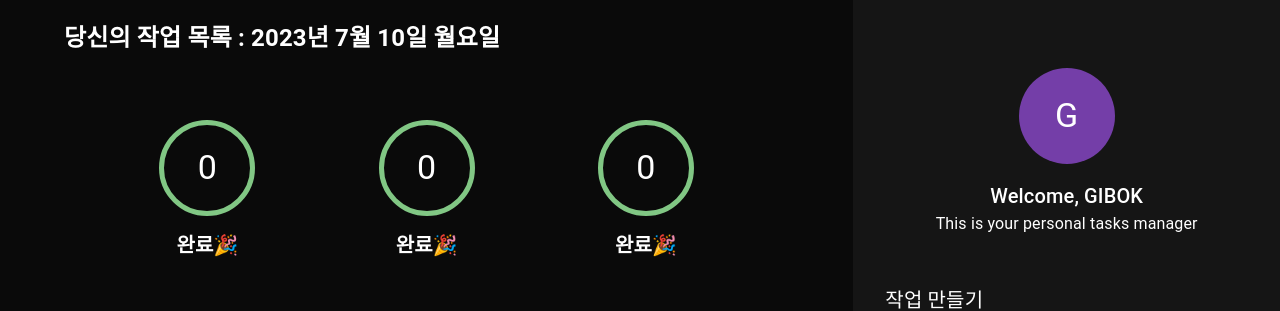
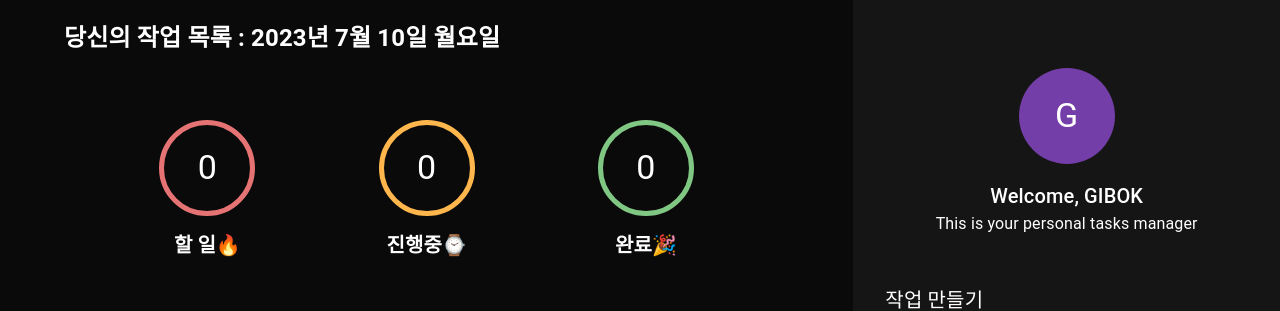
Before and after one commit to sgl7955/todo-react, a React (Create React App) app: page / in a window 1280 px wide. Shown: the top 311 px of the page. Built offline with nearby package versions, Linux system fonts and the light colour scheme; no server answers.

Commit message:
작업 count 데이터 연동

```diff
--- /dev/null
+++ b/src/components/taskArea/helpers/countTasks.ts
@@ -0,0 +1,17 @@
+import { ITaskApi } from '../interfaces/ITaskApi';
+import { TaskCounterStatusType } from '../../taskCounter/interfaces/ITaskCounter';
+
+export const countTasks = (
+  tasks: ITaskApi[],
+  status: TaskCounterStatusType,
+): number => {
+  if (!Array.isArray(tasks)) {
+    return 0;
+  }
+
+  const totalTasks = tasks.filter((task) => {
+    return task.status === status;
+  });
+
+  return totalTasks.length;
+};
--- a/src/components/taskArea/taskArea.tsx
+++ b/src/components/taskArea/taskArea.tsx
@@ -15,6 +15,7 @@ import { sendApiRequest } from '../../helpers/sendApiRequest';
 import { ITaskApi } from './interfaces/ITaskApi';
 import { Status } from '../createTaskForm/enums/Status';
 import { IUpdateTask } from '../createTaskForm/interfaces/IUpdateTask';
+import { countTasks } from './helpers/countTasks';
 
 export const TaskArea: FC = (): ReactElement => {
   const { error, isLoading, data, refetch } = useQuery(
@@ -84,9 +85,30 @@ export const TaskArea: FC = (): ReactElement => {
           xs={12}
           mb={8}
         >
-          <TaskCounter />
-          <TaskCounter />
-          <TaskCounter />
+          <TaskCounter
+            count={
+              data
+                ? countTasks(data, Status.todo)
+                : undefined
+            }
+            status={Status.todo}
+          />
+          <TaskCounter
+            count={
+              data
+                ? countTasks(data, Status.inProgress)
+                : undefined
+            }
+            status={Status.inProgress}
+          />
+          <TaskCounter
+            count={
+              data
+                ? countTasks(data, Status.completed)
+                : undefined
+            }
+            status={Status.completed}
+          />
         </Grid>
         <Grid
           item
```
